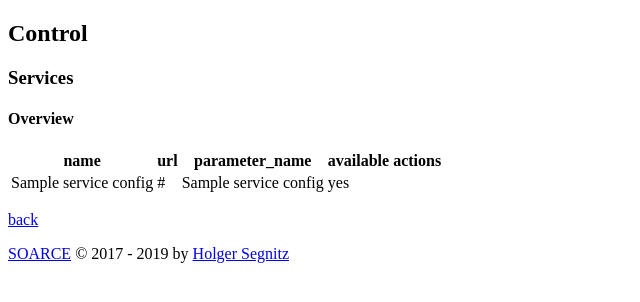
After one commit to soarce-qa/soarce-application, a PHP site: template src/application/views/control/service.twig in a window 1280 px wide. The commit adds this page. Shown: the top 302 px of the page, without its empty margins (0-640 px from the left). Run offline with PHP 8.4, Linux system fonts and the light colour scheme; the template is opened without the code that fills it: most values are stand-ins (such as "Sample title", 1, 10 or a date in 2020); some libraries are stand-ins or nearby versions.

Commit message:
ADD: overview with service-pinging

```diff
--- /dev/null
+++ b/src/application/views/control/service.twig
@@ -0,0 +1,43 @@
+{% extends "layout.twig" %}
+
+{%  block head %}
+    <title>SOARCE</title>
+{%  endblock %}
+
+{%  block header %}
+    <h2>Control</h2>
+{% endblock %}
+
+{% block main %}
+
+    <h3>Services</h3>
+
+    <h4>Overview</h4>
+    <table>
+        <thead>
+            <tr>
+                <th>name</th>
+                <th>url</th>
+                <th>parameter_name</th>
+                <th>available</th>
+                <th>actions</th>
+            </tr>
+        </thead>
+        <tbody>
+        {% for service in services %}
+            <tr>
+                <td>{{ service.serviceConfig.name }}</td>
+                <td>{{ service.serviceConfig.url }}</td>
+                <td>{{ service.serviceConfig.parameterName }}</td>
+                <td>{% if service.ping %}yes{% else %}no{% endif %}</td>
+                <td>
+                </td>
+            </tr>
+        {% endfor %}
+        </tbody>
+    </table>
+
+    <p>
+        <a href="/">back</a>
+    </p>
+{% endblock %}
--- a/src/application/views/control/usecase.twig
+++ b/src/application/views/control/usecase.twig
@@ -47,4 +47,7 @@
     <form method="post" action="/control/usecases">
         New: <input type="text" name="usecase"> <input type="submit" name="action" value="create">
     </form>
+    <p>
+        <a href="/">back</a>
+    </p>
 {% endblock %}
--- a/src/application/views/index/index.twig
+++ b/src/application/views/index/index.twig
@@ -15,7 +15,8 @@
 
     <h3>Menu</h3>
     <ul>
-        <li><a href="/whatever">whatever</a></li>
+        <li><a href="/control/usecases">usecases control</a></li>
+        <li><a href="/control/services">services control</a></li>
     </ul>
 
     <h3>Config</h3>
--- a/src/library/Soarce/Config.php
+++ b/src/library/Soarce/Config.php
@@ -34,8 +34,8 @@ class Config
     public static function load($filename): array
     {
         $services = [];
-        foreach (json_decode(file_get_contents($filename), JSON_OBJECT_AS_ARRAY) as $rawService) {
-            $services[] = new Service($rawService['name'], $rawService['url'], $rawService['parameter_name']);
+        foreach (json_decode(file_get_contents($filename), JSON_OBJECT_AS_ARRAY)['services'] as $name => $rawService) {
+            $services[] = new Service($name, $rawService['url'], $rawService['parameter_name']);
         }
 
         return $services;
--- a/src/public/index.php
+++ b/src/public/index.php
@@ -12,6 +12,7 @@ $app->any('/maintenance', '\Soarce\Application\Controllers\MaintenanceController
 $app->group('/control',   function() {
     $this->get('',                      '\Soarce\Application\Controllers\ControlController:index');
     $this->any('/usecases[/{usecase}]', '\Soarce\Application\Controllers\ControlController:usecase');
+    $this->any('/services[/{service}]', '\Soarce\Application\Controllers\ControlController:service');
 });
 
 $app->run();
```
Also changed, not shown: src/application/Controllers/ControlController.php (+18 -0 lines), src/library/Soarce/Control/Service.php (added, +50 -0 lines), src/library/Soarce/Control/Service/Actionable.php (added, +53 -0 lines), README.md.
